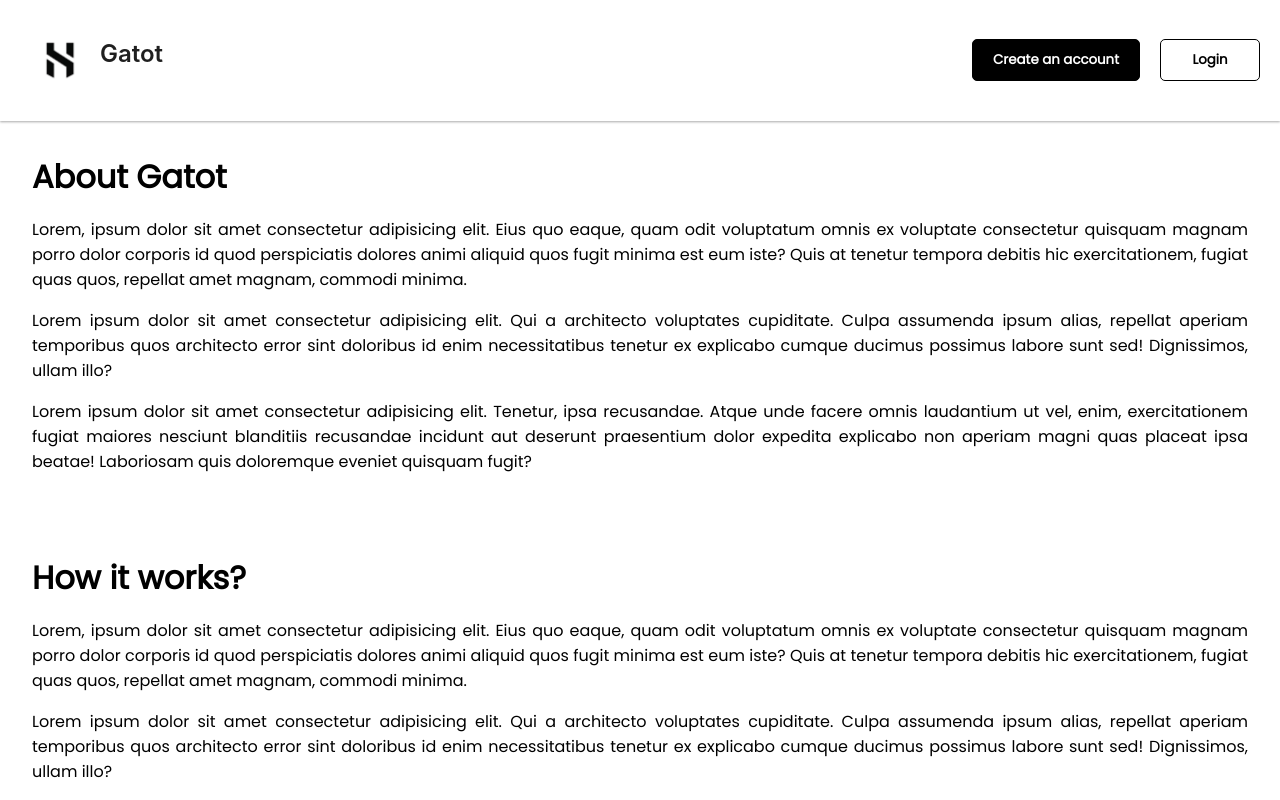
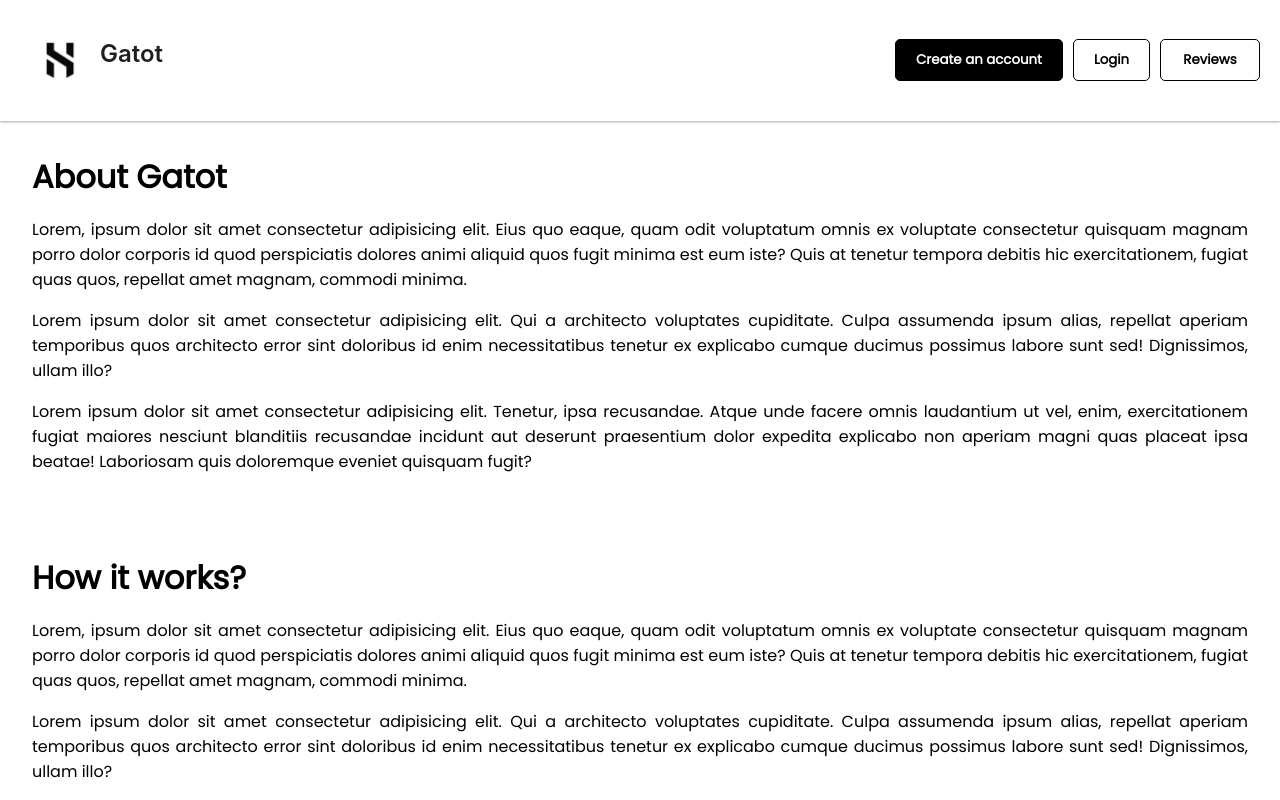
Before and after one commit to nazhimkalam/gensum, a React (Create React App) app in the folder Implementation/frontend/: page / in a window 1280 px wide. Shown: the top 800 px of the page. Built offline with nearby package versions, Linux system fonts and the light colour scheme.

Commit message:
working on the view reviews section

```diff
--- a/Implementation/frontend/src/components/Header/Header.tsx
+++ b/Implementation/frontend/src/components/Header/Header.tsx
@@ -28,6 +28,7 @@ const Header = () => {
           Create an account
         </button>
         <button onClick={() => navigate(routePaths.login)}>Login</button>
+        <button onClick={() => navigate(routePaths.records)}>Reviews</button>
       </section>
     </Container>
   );
--- /dev/null
+++ b/Implementation/frontend/src/components/Reviews/Reviews.tsx
@@ -0,0 +1,9 @@
+import React from 'react'
+
+const Reviews = () => {
+  return (
+    <div>Reviews</div>
+  )
+}
+
+export default Reviews
--- a/Implementation/frontend/src/pages/records/RecordsPage.tsx
+++ b/Implementation/frontend/src/pages/records/RecordsPage.tsx
@@ -1,7 +1,15 @@
+import Footer from "../../components/Footer/Footer";
+import Header from "../../components/Header/Header";
+import Reviews from "../../components/Reviews/Reviews";
+
 const RecordsPage = () => {
   return (
-    <div>RecordsPage</div>
-  )
-}
+    <div>
+      <Header />
+      <Reviews />
+      <Footer />
+    </div>
+  );
+};
 
-export default RecordsPage
+export default RecordsPage;
```
